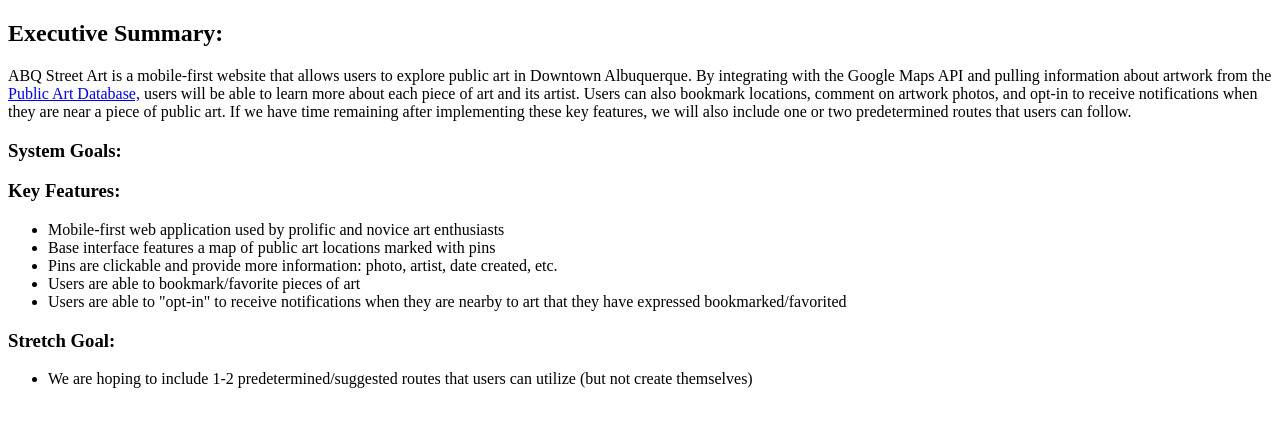
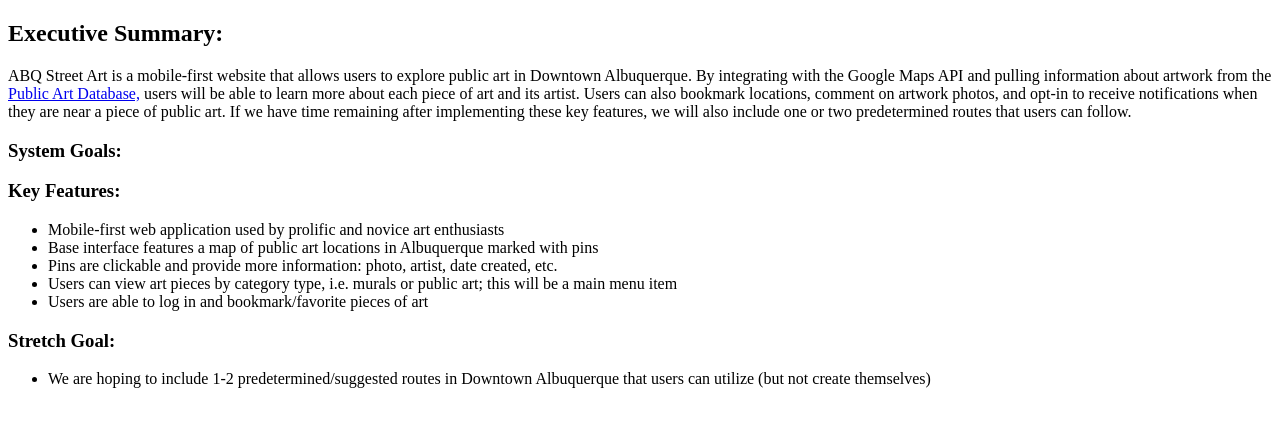
Before and after one commit to samanthaandrews/abq-street-art, a PHP site: page /epic/executive-summary.php in a window 1280 px wide. Shown: the top 427 px of the page. Run offline with PHP 8.4, Linux system fonts and the light colour scheme.

Commit message:
edited key features

```diff
--- a/epic/executive-summary.php
+++ b/epic/executive-summary.php
@@ -11,14 +11,14 @@
 		<h3>Key Features:</h3>
 		<ul>
 			<li>Mobile-first web application used by prolific and novice art enthusiasts </li>
-			<li>Base interface features a map of public art locations marked with pins</li>
+			<li>Base interface features a map of public art locations in Albuquerque marked with pins</li>
 			<li>Pins are clickable and provide more information: photo, artist, date created, etc.</li>
-			<li>Users are able to bookmark/favorite pieces of art</li>
-			<li>Users are able to "opt-in" to receive notifications when they are nearby to art that they have expressed bookmarked/favorited</li>
+			<li>Users can view art pieces by category type, i.e. murals or public art; this will be a main menu item</li>
+			<li>Users are able to log in and bookmark/favorite pieces of art</li>
 		</ul>
 			<h3>Stretch Goal:</h3>
 		<ul>
-			<li>We are hoping to include 1-2 predetermined/suggested routes that users can utilize (but not create themselves)</li>
+			<li>We are hoping to include 1-2 predetermined/suggested routes in Downtown Albuquerque that users can utilize (but not create themselves)</li>
 		</ul>
 	</body>
 </html>
```
